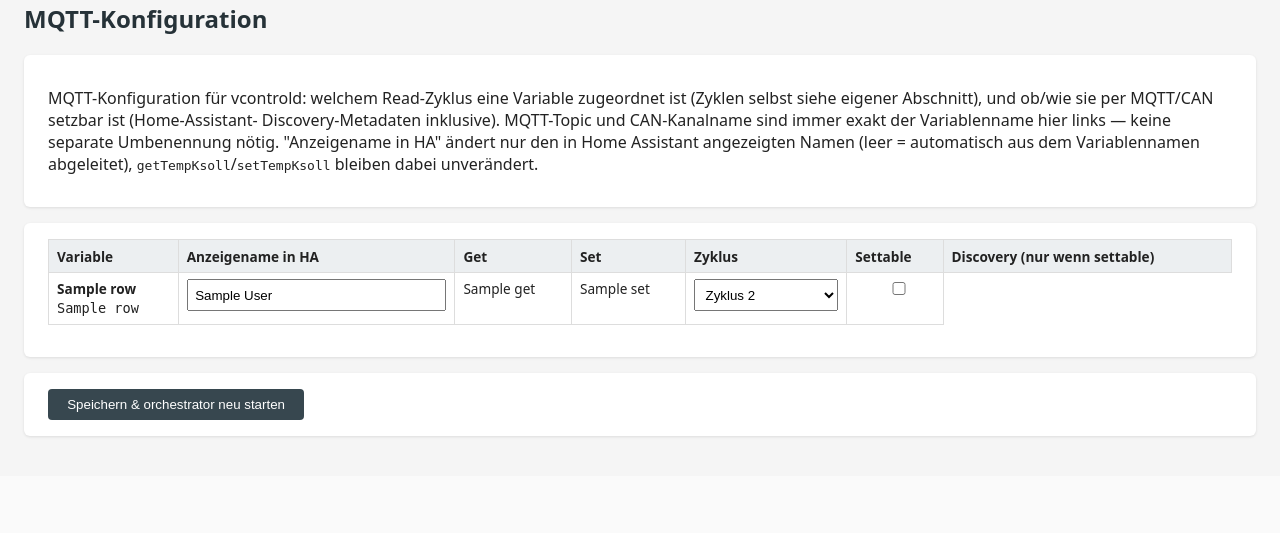
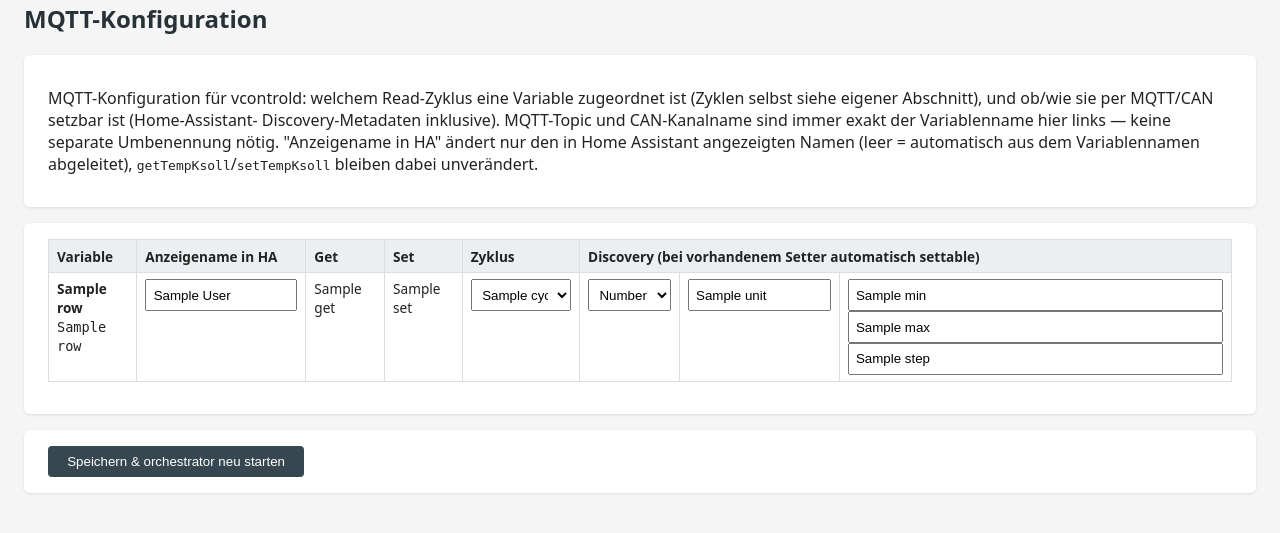
Before and after one commit to juliuskolosnjaji/vcontrold-raspberry-pi, a Python web app: template ui/templates/variables.html in a window 1280 px wide. Shown: the part 563-1096 px from the top of the page. Before the commit the page ends 1001 px from the top, so only its background shows below. Run offline with Jinja, Linux system fonts and the light colour scheme; the template is opened without the code that fills it: most values are stand-ins (such as "Sample title", 1, 10 or a date in 2020).

Commit message:
MQTT-Konfiguration: Settable-Checkbox entfernen, Zyklus-Namen anzeigen
Auf Wunsch: jede Variable mit Setter in vito.xml ist jetzt automatisch
per MQTT/CAN settable (bisherige Freigabeliste/Checkbox entfernt) --
Discovery-Felder erscheinen direkt, keine separate Freischaltung mehr
nötig. Das Zyklus-Dropdown zeigt jetzt den tatsächlichen Zyklusnamen
(z.B. "schnell_30s") statt des generischen "Zyklus N". JS entsprechend
vereinfacht (nur noch Komponenten-abhängige Feldsichtbarkeit, kein
Settable-Toggle mehr). README-Beschreibung der command_map.json/UI
entsprechend aktualisiert.

```diff
--- a/ui/app.py
+++ b/ui/app.py
@@ -707,8 +707,8 @@ def variables_page():
 
             if not cmds.get("set"):
                 continue  # ohne Setter in vito.xml kann diese Variable nicht settable sein
-            if request.form.get(f"var_settable_{var_name}") != "1":
-                continue
+            # Automatisch settable, sobald vito.xml einen Setter hat -- keine separate
+            # Freischalt-Checkbox mehr (frühere Whitelist-Logik bewusst entfernt).
 
             entry = {}
             component = request.form.get(f"var_component_{var_name}", "number")
--- a/ui/templates/_macros.html
+++ b/ui/templates/_macros.html
@@ -98,7 +98,7 @@ function confirmIfSet() {
 {% endmacro %}
 
 
-{% macro mqtt_variables_config(num_cycles, rows, post_action, return_to=None) %}
+{% macro mqtt_variables_config(cycle_rows, num_cycles, rows, post_action, return_to=None) %}
 {#- <form id="variables-form"> immer rendern, auch ohne Variablen -- die Zyklen-Felder im
    separaten cycles_config()-Abschnitt hängen sich per form="variables-form"-Attribut an dieses
    Formular an, unabhängig davon, ob hier Variablen-Zeilen existieren. Ohne dieses <form> wären
@@ -129,8 +129,7 @@ function confirmIfSet() {
         <th>Get</th>
         <th>Set</th>
         <th>Zyklus</th>
-        <th>Settable</th>
-        <th colspan="4">Discovery (nur wenn settable)</th>
+        <th colspan="4">Discovery (bei vorhandenem Setter automatisch settable)</th>
       </tr>
       {% for row in rows %}
       <tr class="{{ 'no-set' if not row.set }}">
@@ -144,34 +143,31 @@ function confirmIfSet() {
           <select name="var_cycle_{{ row.name }}">
             <option value="" {% if row.cycle_index is none %}selected{% endif %}>— keiner —</option>
             {% for i in num_cycles %}
-            <option value="{{ i }}" {% if row.cycle_index == i %}selected{% endif %}>Zyklus {{ i + 1 }}</option>
+            <option value="{{ i }}" {% if row.cycle_index == i %}selected{% endif %}>{{ cycle_rows[i].name or ('Zyklus ' ~ (i + 1)) }}</option>
             {% endfor %}
           </select>
         </td>
         {% if row.set %}
-        <td>
-          <input type="checkbox" class="settable-toggle" name="var_settable_{{ row.name }}" value="1" {% if row.settable %}checked{% endif %}>
-        </td>
-        <td class="discovery-field" {% if not row.settable %}style="display:none"{% endif %}>
+        <td class="discovery-field">
           <select name="var_component_{{ row.name }}">
             <option value="number" {% if row.component == "number" %}selected{% endif %}>Number</option>
             <option value="select" {% if row.component == "select" %}selected{% endif %}>Select</option>
             <option value="switch" {% if row.component == "switch" %}selected{% endif %}>Switch (An/Aus)</option>
           </select>
         </td>
-        <td class="discovery-field discovery-number" {% if not row.settable or row.component != "number" %}style="display:none"{% endif %}>
+        <td class="discovery-field discovery-number" {% if row.component != "number" %}style="display:none"{% endif %}>
           <input type="text" name="var_unit_{{ row.name }}" value="{{ row.unit }}" placeholder="Einheit z.B. °C">
         </td>
-        <td class="discovery-field discovery-number" {% if not row.settable or row.component != "number" %}style="display:none"{% endif %}>
+        <td class="discovery-field discovery-number" {% if row.component != "number" %}style="display:none"{% endif %}>
           <input type="text" name="var_min_{{ row.name }}" value="{{ row.min }}" placeholder="Min">
           <input type="text" name="var_max_{{ row.name }}" value="{{ row.max }}" placeholder="Max">
           <input type="text" name="var_step_{{ row.name }}" value="{{ row.step }}" placeholder="Step">
         </td>
-        <td class="discovery-field discovery-select" {% if not row.settable or row.component != "select" %}style="display:none"{% endif %}>
+        <td class="discovery-field discovery-select" {% if row.component != "select" %}style="display:none"{% endif %}>
           <input type="text" name="var_options_{{ row.name }}" value="{{ row.options }}" placeholder="Option1, Option2, ...">
         </td>
         {% else %}
-        <td colspan="5" class="no-set-cell">kein Setter in vito.xml → nicht settable</td>
+        <td colspan="4" class="no-set-cell">kein Setter in vito.xml → nicht settable</td>
         {% endif %}
       </tr>
       {% endfor %}
@@ -179,7 +175,7 @@ function confirmIfSet() {
   </div>
 
   <div class="card">
-    <button type="submit" onclick="return confirm('Zyklen und Settable-Konfiguration speichern und orchestrator (falls aktiv) neu starten?');">Speichern &amp; orchestrator neu starten</button>
+    <button type="submit" onclick="return confirm('Zyklen- und MQTT-Konfiguration speichern und orchestrator (falls aktiv) neu starten?');">Speichern &amp; orchestrator neu starten</button>
   </div>
   {% endif %}
 </form>
@@ -194,30 +190,18 @@ function confirmIfSet() {
 </style>
 
 <script>
-document.querySelectorAll('.settable-toggle').forEach(function (checkbox) {
-  const row = checkbox.closest('tr');
-  const componentSelect = row.querySelector('select[name^="var_component_"]');
+// Zeigt je Zeile nur die zur gewählten Discovery-Komponente (number/select) passenden Felder --
+// Switch braucht keine zusätzlichen Felder, daher weder discovery-number noch discovery-select.
+document.querySelectorAll('select[name^="var_component_"]').forEach(function (componentSelect) {
+  const row = componentSelect.closest('tr');
 
   function update() {
-    const settable = checkbox.checked;
-    const component = componentSelect ? componentSelect.value : 'number';
-    row.querySelectorAll('.discovery-field').forEach(function (el) {
-      if (!settable) {
-        el.style.display = 'none';
-        return;
-      }
-      if (el.classList.contains('discovery-number')) {
-        el.style.display = component === 'number' ? '' : 'none';
-      } else if (el.classList.contains('discovery-select')) {
-        el.style.display = component === 'select' ? '' : 'none';
-      } else {
-        el.style.display = '';
-      }
-    });
+    const component = componentSelect.value;
+    row.querySelectorAll('.discovery-number').forEach(el => el.style.display = component === 'number' ? '' : 'none');
+    row.querySelectorAll('.discovery-select').forEach(el => el.style.display = component === 'select' ? '' : 'none');
   }
 
-  checkbox.addEventListener('change', update);
-  if (componentSelect) componentSelect.addEventListener('change', update);
+  componentSelect.addEventListener('change', update);
   update();
 });
 </script>
--- a/ui/templates/variables.html
+++ b/ui/templates/variables.html
@@ -10,7 +10,7 @@
 {{ m.cycles_config(cycle_rows, num_cycles) }}
 
 <h2>MQTT-Konfiguration</h2>
-{{ m.mqtt_variables_config(num_cycles, rows, post_action) }}
+{{ m.mqtt_variables_config(cycle_rows, num_cycles, rows, post_action) }}
 
 {% if message %}
 <div class="card">
--- a/ui/templates/vcontrold.html
+++ b/ui/templates/vcontrold.html
@@ -49,7 +49,7 @@
 
 <details class="config-file-block" id="variablen">
   <summary>5. MQTT-Konfiguration (Variablen aus vito.xml)</summary>
-  {{ m.mqtt_variables_config(num_cycles, rows, post_action_variables, return_to="vcontrold") }}
+  {{ m.mqtt_variables_config(cycle_rows, num_cycles, rows, post_action_variables, return_to="vcontrold") }}
 </details>
 
 <details class="config-file-block" id="log">
```
Also changed, not shown: README.md.
